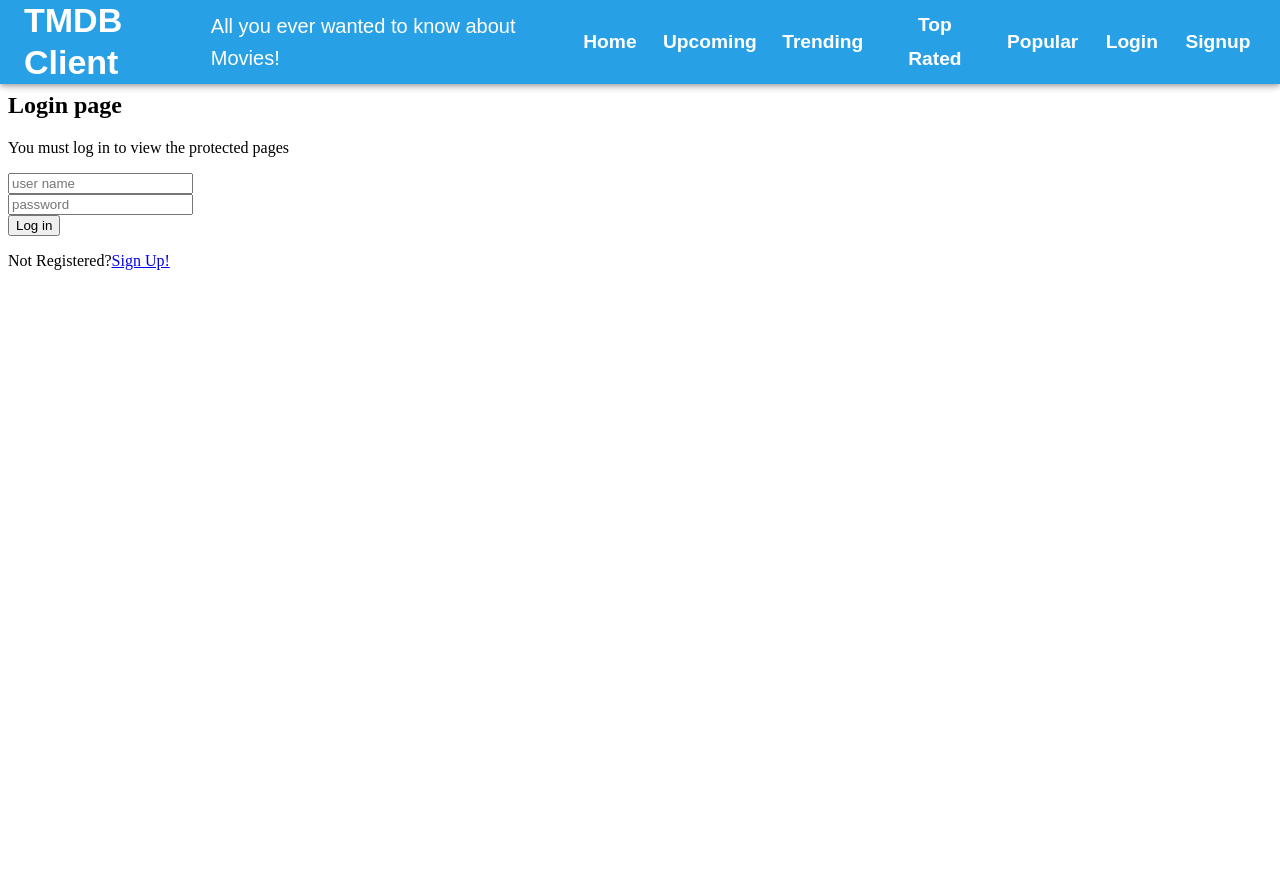
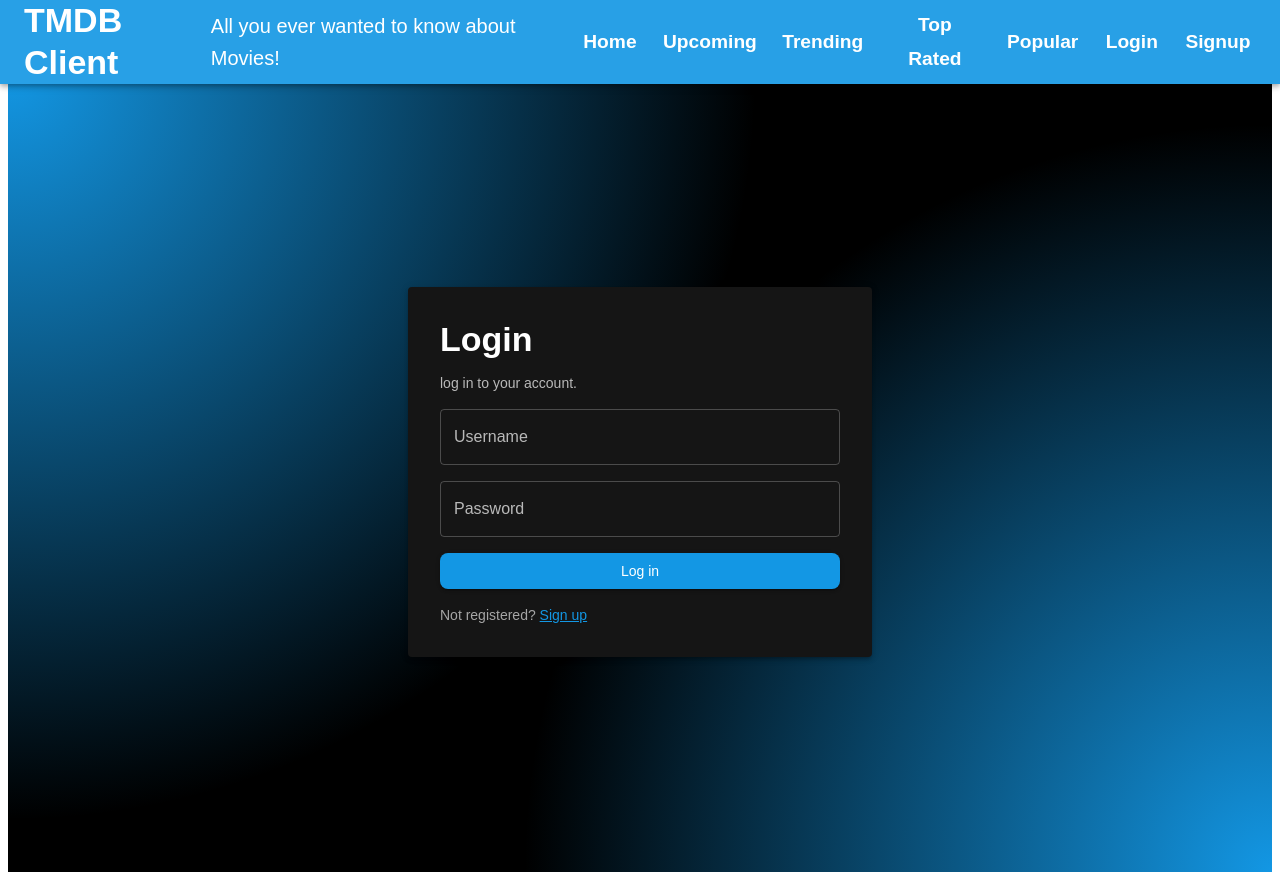
Before and after one commit to Raels24/web-api-ca, a React (Vite) app in the folder react-movies/: page /login in a window 1280 px wide. Before the commit the page ends 800 px from the top, so only its background shows below. Built offline with nearby package versions, Linux system fonts and the light colour scheme.

Commit message:
updated ui for login page

```diff
--- a/react-movies/src/pages/loginPage.jsx
+++ b/react-movies/src/pages/loginPage.jsx
@@ -2,15 +2,22 @@ import { useContext, useState } from "react";
 import { Navigate, useLocation } from "react-router";
 import { AuthContext } from '../contexts/authContext';
 import { Link } from "react-router";
+import { Box, Paper, TextField, Typography, Button } from "@mui/material";
 
 const LoginPage = () => {
     const context = useContext(AuthContext);
 
     const [userName, setUserName] = useState("");
     const [password, setPassword] = useState("");
+    const [errorMsg, setErrorMsg] = useState("");
 
-    const login = () => {
-        context.authenticate(userName, password);
+    const login = async () => {
+        setErrorMsg("");
+        try {
+           await context.authenticate(userName, password);
+        } catch (e) {
+            setErrorMsg(e?.message || "Login failed");
+        }
     };
 
     let location = useLocation();
@@ -22,21 +29,51 @@ const LoginPage = () => {
     }
 
     return (
-        <>
-            <h2>Login page</h2>
-            <p>You must log in to view the protected pages </p>
-            <input id="username" placeholder="user name" onChange={e => {
-                setUserName(e.target.value);
-            }}></input><br />
-            <input id="password" type="password" placeholder="password" onChange={e => {
-                setPassword(e.target.value);
-            }}></input><br />
-            {/* Login web form  */}
-            <button onClick={login}>Log in</button>
-            <p>Not Registered?
-                <Link to="/signup">Sign Up!</Link></p>
-        </>
-    );
+        <Box sx={{ display: 'flex', alignItems: 'center', justifyContent: 'center', backgroundColor: "#000000", backgroundImage: `
+      radial-gradient(circle at top left, #1397e4ff, transparent 50%),
+      radial-gradient(circle at bottom right, #1397e4ff, transparent 50%)
+    `, height: '100vh' }}>
+      <Paper sx={{ p: 4, maxWidth: 400, width: '100%' }} elevation={3}>
+            <Typography variant="h4" gutterBottom>Login</Typography>
+            <Typography variant="body2" sx={{ mb: 2, color: "text.secondary" }}>
+                log in to your account.
+            </Typography>
+             <Box sx={{ display: "grid", gap: 2 }}>
+        <TextField
+          label="Username"
+          value={userName}
+          onChange={(e) => setUserName(e.target.value)}
+          fullWidth
+        />
+
+        <TextField
+          label="Password"
+          type="password"
+          value={password}
+          onChange={(e) => setPassword(e.target.value)}
+          fullWidth
+        />
+
+        {errorMsg && (
+          <Typography variant="body2" color="error">
+            {errorMsg}
+          </Typography>
+        )}
+
+        <Button variant="contained" onClick={login}>
+          Log in
+        </Button>
+
+        <Typography variant="body2" sx={{ color: "rgba(255, 255, 255, 0.62)" }}>
+          Not registered?{" "}
+          <Link to="/signup" style={{ color: "#1397e4ff" }}>
+            Sign up
+          </Link>
+        </Typography>
+      </Box>
+    </Paper>
+  </Box>
+);
 };
 
 export default LoginPage;
```
